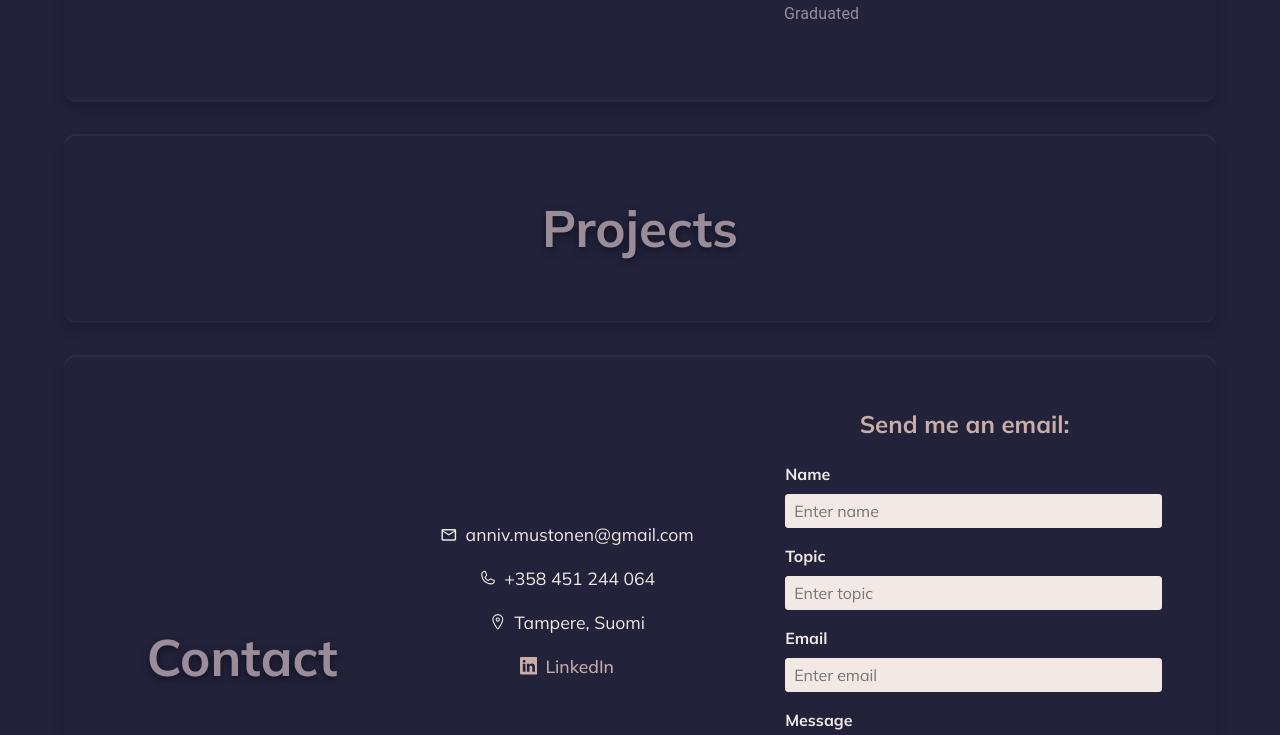
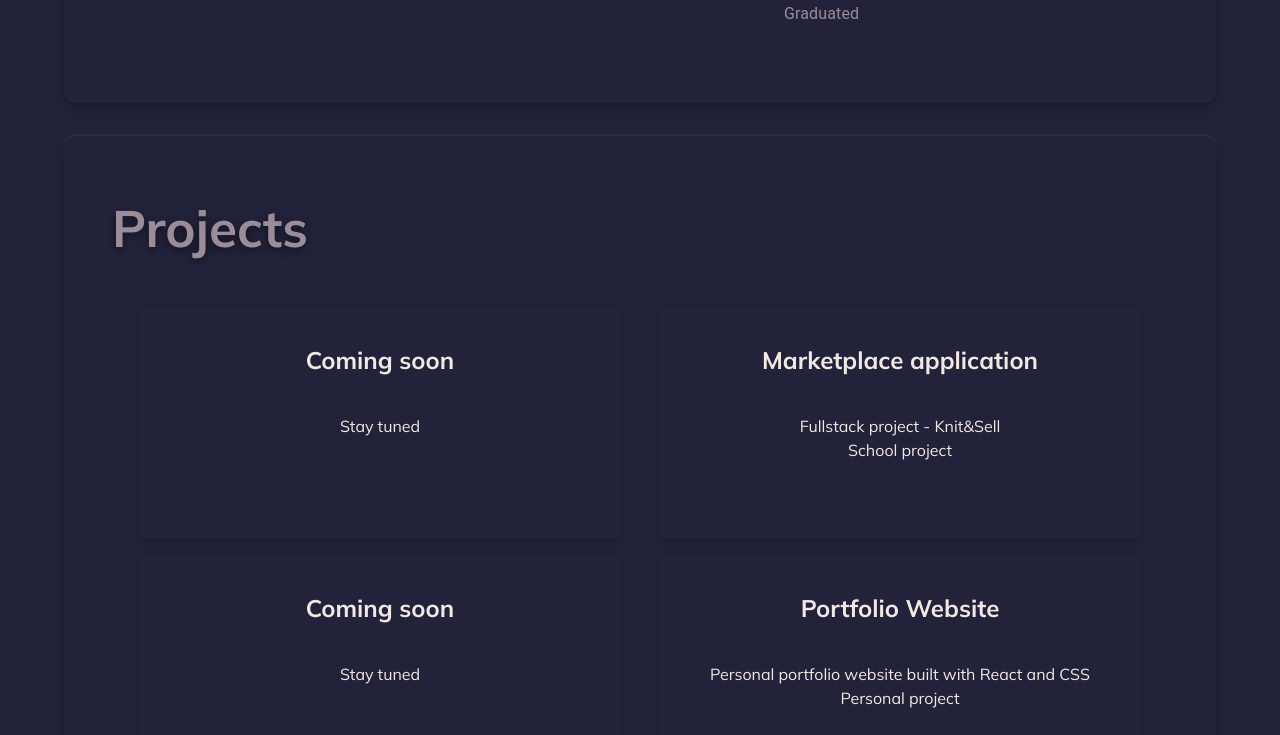
Before and after one commit to annivm/Portfolio-Website, a React (Vite) app in the folder frontend/: page / in a window 1280 px wide. Shown: the part 1322-2057 px from the top of the page. Built offline with nearby package versions, Linux system fonts and the light colour scheme.

Commit message:
Added structure for projects and finished two project layouts

```diff
--- a/frontend/package.json
+++ b/frontend/package.json
@@ -25,6 +25,7 @@
     "@types/react": "^19.1.16",
     "@types/react-dom": "^19.1.9",
     "@vitejs/plugin-react": "^5.0.4",
+    "baseline-browser-mapping": "^2.9.14",
     "eslint": "^9.36.0",
     "eslint-plugin-react-hooks": "^5.2.0",
     "eslint-plugin-react-refresh": "^0.4.22",
--- a/frontend/src/components/Projects/Projects.css
+++ b/frontend/src/components/Projects/Projects.css
@@ -1,12 +1,11 @@
-.box {
+
+
+.project-section {
   display: flex;
-  justify-content: center;
-  margin: 2rem;
-  padding: 2rem;
-  border-radius: 12px;
-  box-shadow:
-    0 8px 10px rgba(29, 29, 49, 0.9),
-    inset 0 2px 0 rgba(242, 233, 228, 0.05),
-    inset 0 -2px 0 rgba(154, 140, 152, 0.05),
-    inset 0 0 0px 0px rgba(255, 255, 255, 0);
+  flex-direction: row;
+  flex-wrap: wrap;
+  justify-content: space-around;
+  align-items: flex-start;
+  gap: 1em;
+  padding: 0 2em 0 2em;
 }
--- a/frontend/src/components/Projects/Projects.jsx
+++ b/frontend/src/components/Projects/Projects.jsx
@@ -1,10 +1,48 @@
 import { forwardRef } from 'react';
+import { FaGithub } from "react-icons/fa";
 import './Projects.css';
+import '../Experience/Experience.css';
+import ExpandableCard from '../Shared/ExpandableCard/ExpandableCard';
+import ImageCarousel from '../Shared/ImageCarousel/ImageCarousel';
 
 const Projects = forwardRef((props, ref) => {
     return (
-        <div ref={ref} className="box">
-            <h1 className="heading">Projects</h1>
+        <div ref={ref} className="project-box">
+            <h1 className="project-heading">Projects</h1>
+            <section className='project-section'>
+                <ExpandableCard title="Coming soon" description="Stay tuned"></ExpandableCard>
+                <ExpandableCard title="Marketplace application" description="Fullstack project - Knit&Sell" other="School project">
+                    <p>A fullstack web application for buying and selling handmade items. The application consists of a frontend built with React, a backend built with Node.js and Express and a database using PostgreSQL. Images are uploded to Cloudinary.</p>
+                    <br />
+                    <p>This project not only taught me fullstack development but also how to dockerize the application, build pipelines and deploy it to production.</p>
+                    <br />
+                    <a
+                        href="https://github.com/annivm/knit-and-sell"
+                        target="_blank"
+                        rel="noopener noreferrer">
+                        <FaGithub />
+                        Check it on GitHub
+                    </a>
+                    <br />
+                    <ImageCarousel project="knitandsell"/>
+                </ExpandableCard>
+                <ExpandableCard title="Coming soon" description="Stay tuned"></ExpandableCard>
+                <ExpandableCard title="Portfolio Website" description="Personal portfolio website built with React and CSS" other="Personal project">
+                    <p>This is the portfolio website you are currently viewing. Started as a personal project to showcase my skills and projects.</p>
+                    <br />
+                    <p>The website is built with React and CSS, focusing on responsive design and user experience.</p>
+                    <br />
+                    <p>This project was fun but also educational as I experimented with my visions and learned how to implement them.</p>
+                    <br />
+                    <a
+                        href="https://github.com/annivm/Portfolio-Website"
+                        target="_blank"
+                        rel="noopener noreferrer">
+                        <FaGithub />
+                        Check it on GitHub
+                    </a>
+                </ExpandableCard>
+            </section>
         </div>
     )
 });
```
Also changed, not shown: 2 other files (tests, documents, lock files or other folders).
